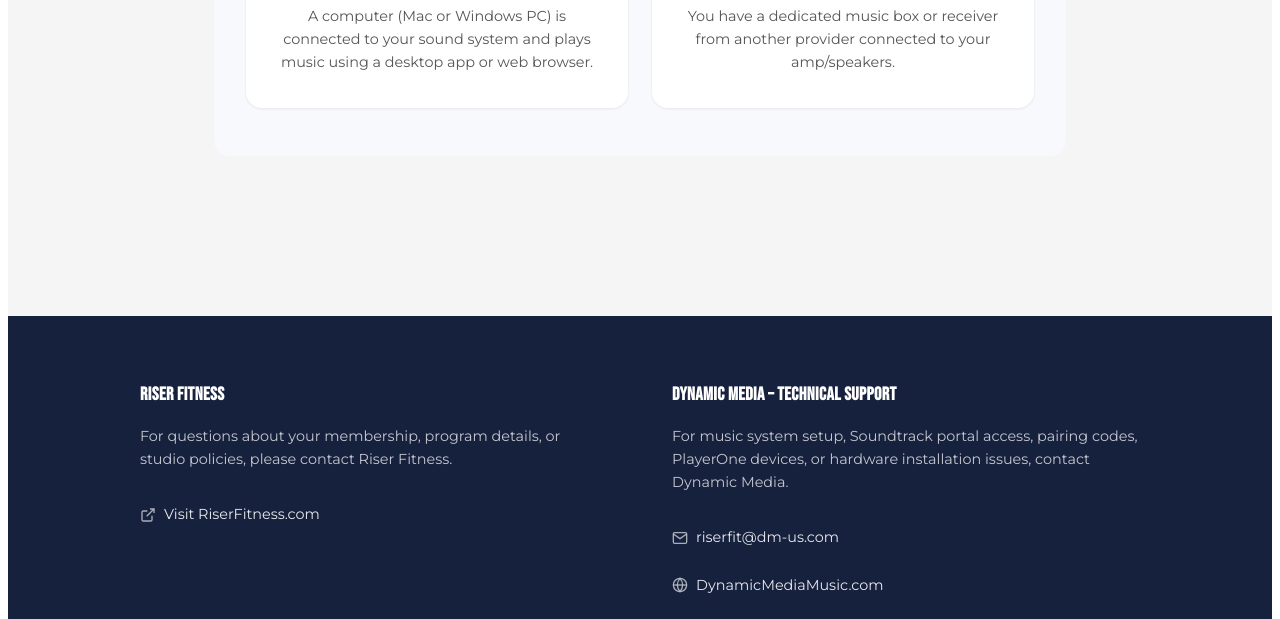
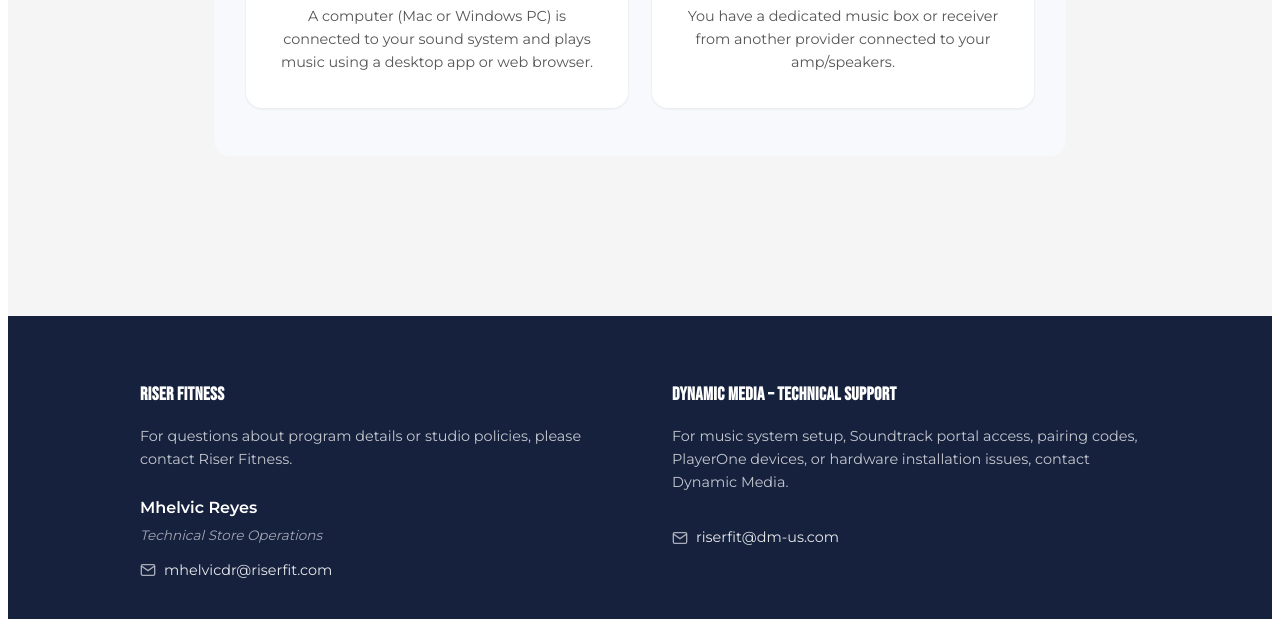
Before and after one commit to drryansantangelo/riser-fitness-setup-app, a plain HTML site: page index.html in a window 1280 px wide. Shown: the part 1530-2149 px from the top of the page. Drawn offline with Linux system fonts and the light colour scheme.

Commit message:
Update footer: Add Mhelvic Reyes contact, remove external links

```diff
--- a/index.html
+++ b/index.html
@@ -1524,15 +1524,20 @@
                     <!-- Riser Fitness Column -->
                     <div class="footer-column">
                         <h4>Riser Fitness</h4>
-                        <p>For questions about your membership, program details, or studio policies, please contact Riser Fitness.</p>
-                        <a href="https://riserfitness.com/" class="footer-link">
-                            <svg viewBox="0 0 24 24" width="16" height="16" fill="none" stroke="currentColor" stroke-width="2">
-                                <path d="M18 13v6a2 2 0 0 1-2 2H5a2 2 0 0 1-2-2V8a2 2 0 0 1 2-2h6"/>
-                                <polyline points="15 3 21 3 21 9"/>
-                                <line x1="10" y1="14" x2="21" y2="3"/>
-                            </svg>
-                            Visit RiserFitness.com
-                        </a>
+                        <p>For questions about program details or studio policies, please contact Riser Fitness.</p>
+                        <div class="footer-contact-info">
+                            <div class="footer-contact-block">
+                                <strong>Mhelvic Reyes</strong>
+                                <span class="contact-title">Technical Store Operations</span>
+                                <a href="mailto:mhelvicdr@riserfit.com" class="footer-link">
+                                    <svg viewBox="0 0 24 24" width="16" height="16" fill="none" stroke="currentColor" stroke-width="2">
+                                        <path d="M4 4h16c1.1 0 2 .9 2 2v12c0 1.1-.9 2-2 2H4c-1.1 0-2-.9-2-2V6c0-1.1.9-2 2-2z"/>
+                                        <polyline points="22,6 12,13 2,6"/>
+                                    </svg>
+                                    mhelvicdr@riserfit.com
+                                </a>
+                            </div>
+                        </div>
                     </div>
 
                     <!-- Dynamic Media Column -->
@@ -1546,14 +1551,6 @@
                                     <polyline points="22,6 12,13 2,6"/>
                                 </svg>
                                 riserfit@dm-us.com
-                            </a>
-                            <a href="https://dynamicmediamusic.com" target="_blank" rel="noopener noreferrer" class="footer-link">
-                                <svg viewBox="0 0 24 24" width="16" height="16" fill="none" stroke="currentColor" stroke-width="2">
-                                    <circle cx="12" cy="12" r="10"/>
-                                    <line x1="2" y1="12" x2="22" y2="12"/>
-                                    <path d="M12 2a15.3 15.3 0 0 1 4 10 15.3 15.3 0 0 1-4 10 15.3 15.3 0 0 1-4-10 15.3 15.3 0 0 1 4-10z"/>
-                                </svg>
-                                DynamicMediaMusic.com
                             </a>
                         </div>
                     </div>
--- a/styles.css
+++ b/styles.css
@@ -2042,6 +2042,23 @@
     gap: var(--space-sm);
 }
 
+.riser-music-setup .footer-contact-block {
+    display: flex;
+    flex-direction: column;
+    gap: var(--space-xs);
+}
+
+.riser-music-setup .footer-contact-block strong {
+    color: var(--riser-white);
+    font-weight: 600;
+}
+
+.riser-music-setup .footer-contact-block .contact-title {
+    font-size: 0.85rem;
+    color: rgba(255, 255, 255, 0.6);
+    font-style: italic;
+}
+
 .riser-music-setup .footer-link {
     display: inline-flex;
     align-items: center;
```
